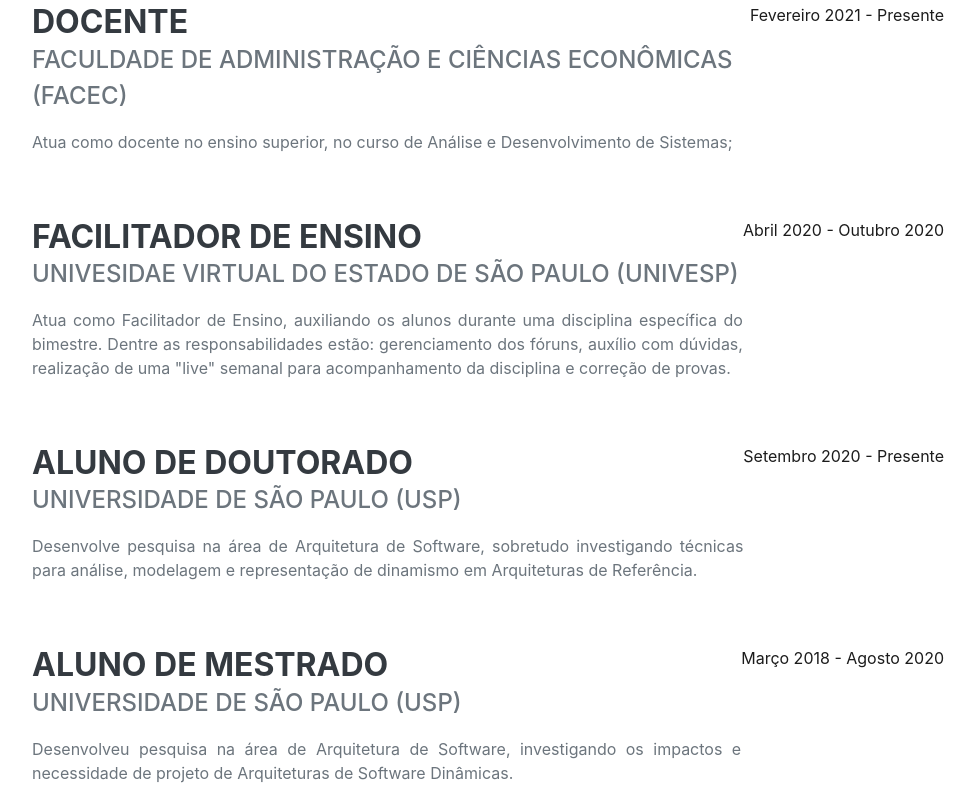
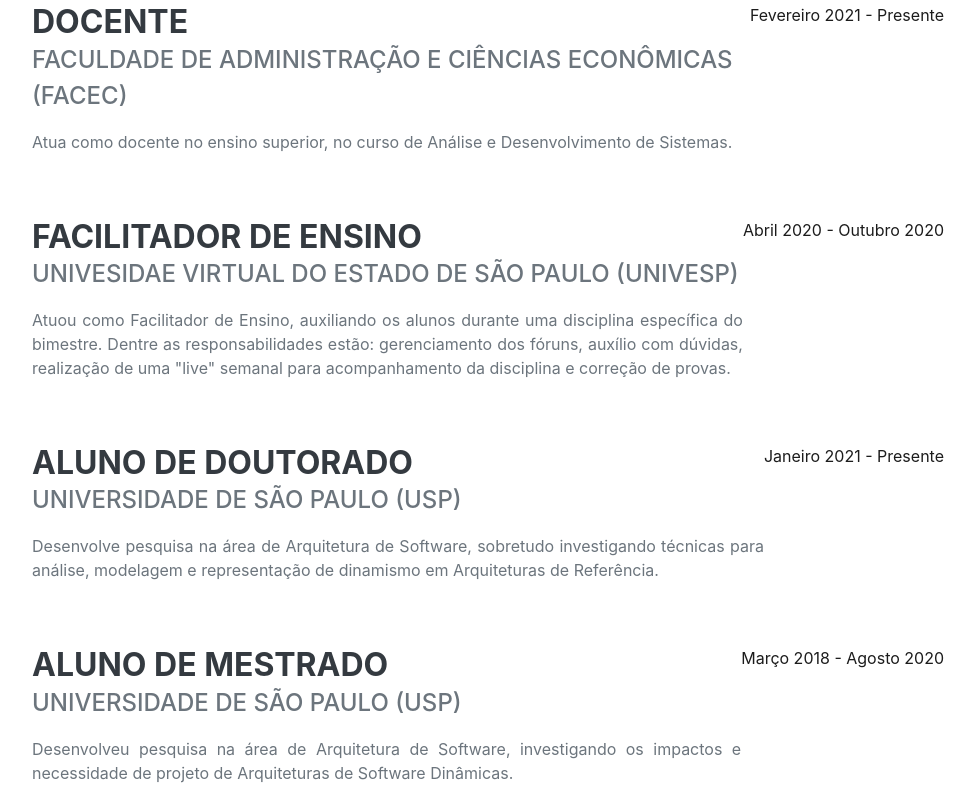
Before and after one commit to biazottoj/biazottoj.github.io, a website: page index.html in a window 1280 px wide. Shown: the part 993-1800 px from the top of the page, without its empty margins (288-1263 px from the left). Drawn offline with nearby package versions, Linux system fonts and the light colour scheme; some icons are missing; a web font is replaced by a local one.

Commit message:
Fix #5 #6

```diff
--- a/index.html
+++ b/index.html
@@ -92,7 +92,7 @@
                             <h3 class="mb-0">Docente</h3>
                             <div class="subheading mb-3">Faculdade de Administração e Ciências Econômicas (FACEC)</div>
                             <p>
-                                Atua como docente no ensino superior, no curso de Análise e Desenvolvimento de Sistemas;
+                                Atua como docente no ensino superior, no curso de Análise e Desenvolvimento de Sistemas.
                             </p>
                         </div>
                         <div class="flex-shrink-0"><span class="text-primary">Fevereiro 2021 - Presente</span></div>
@@ -102,7 +102,7 @@
                             <h3 class="mb-0">Facilitador de Ensino</h3>
                             <div class="subheading mb-3">Univesidae Virtual do Estado de São Paulo (UNIVESP)</div>
                             <p>
-                                Atua como Facilitador de Ensino, auxiliando os alunos durante uma disciplina
+                                Atuou como Facilitador de Ensino, auxiliando os alunos durante uma disciplina
                                 específica do bimestre. Dentre as responsabilidades estão: gerenciamento dos fóruns,
                                 auxílio com dúvidas, realização de uma "live" semanal para acompanhamento da disciplina
                                 e correção de provas.
@@ -119,7 +119,7 @@
                                 análise, modelagem e representação de dinamismo em Arquiteturas de Referência.
                             </p>
                         </div>
-                        <div class="flex-shrink-0"><span class="text-primary">Setembro 2020 - Presente</span></div>
+                        <div class="flex-shrink-0"><span class="text-primary">Janeiro 2021 - Presente</span></div>
                     </div>
                     <div class="d-flex flex-column flex-md-row justify-content-between mb-5">
                         <div class="flex-grow-1">
@@ -297,11 +297,11 @@
                         <div class="subheading mb-3">Linguagens de Programação e Ferramentas</div>
                         <ul class="list-inline dev-icons">
                             <li class="list-inline-item"><i class="fab fa-node-js"></i></li>
-                            <li class="list-inline-item"><i class="fab fa-react"></i></li>
+                            <li class="list-inline-item"><i class="fab fa-java"></i></li>
+                            <li class="list-inline-item"><i class="fab fa-js-square"></i></li>
+                            <li class="list-inline-item"><i class="fab fa-python"></i></li>
                             <li class="list-inline-item"><i class="fab fa-html5"></i></li>
                             <li class="list-inline-item"><i class="fab fa-css3-alt"></i></li>
-                            <li class="list-inline-item"><i class="fab fa-js-square"></i></li>
-                            <li class="list-inline-item"><i class="fab fa-python"></i></li>
                             <li class="list-inline-item"><i class="fas fa-database"></i></li>
                             <li class="list-inline-item"><i class="fab fa-github"></i></li>
                         </ul>
```
